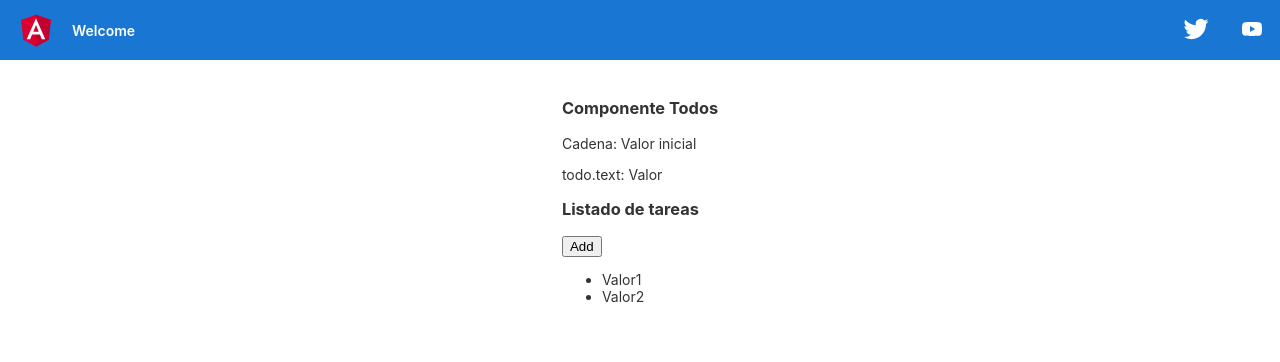
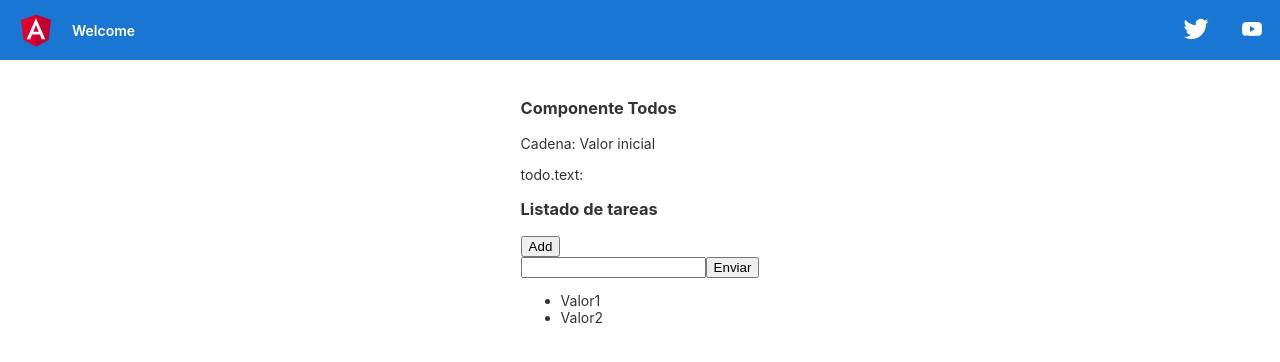
Before and after one commit to pepesan/curso-angular-twitch, an Angular app: page / in a window 1280 px wide. Shown: the top 362 px of the page. Built offline with nearby package versions, Linux system fonts and the light colour scheme.

Commit message:
defino un mini formulario para ver el ejemplo de 2 way data binding

```diff
--- a/src/app/app.module.ts
+++ b/src/app/app.module.ts
@@ -3,6 +3,7 @@ import { BrowserModule } from '@angular/platform-browser';
 
 import { AppComponent } from './app.component';
 import { TodosComponent } from './todos/todos.component';
+import {FormsModule} from "@angular/forms";
 
 @NgModule({
   declarations: [
@@ -10,7 +11,8 @@ import { TodosComponent } from './todos/todos.component';
     TodosComponent
   ],
   imports: [
-    BrowserModule
+    BrowserModule,
+    FormsModule
   ],
   providers: [],
   bootstrap: [AppComponent]
--- a/src/app/todos/todos.component.html
+++ b/src/app/todos/todos.component.html
@@ -4,6 +4,11 @@
   <p>todo.text: {{todo.text}}</p>
   <h3>Listado de tareas</h3>
   <button (click)="addTodo()" >Add</button>
+  <form (submit)="addTodoForm()">
+    <input type="text" [(ngModel)]="todo.text"
+           [ngModelOptions]="{standalone: true}"/>
+    <input type="submit" value="Enviar"/>
+  </form>
   <ul>
     <li *ngFor="let todo of todos">
       {{todo.text}}
--- a/src/app/todos/todos.component.ts
+++ b/src/app/todos/todos.component.ts
@@ -9,7 +9,7 @@ export class TodosComponent implements OnInit{
 
   public cadena: string = "Valor inicial";
   public todo: any = {
-    text: "Valor"
+    text: ""
   }
   // listado de datos a presentar
   public todos: any[] = [];
@@ -28,4 +28,12 @@ export class TodosComponent implements OnInit{
     })
   }
 
+  addTodoForm(){
+    // añadir un elemento al array
+    this.todos.push({
+      text: this.todo.text
+    })
+    this.todo.text = ""
+  }
+
 }
```
